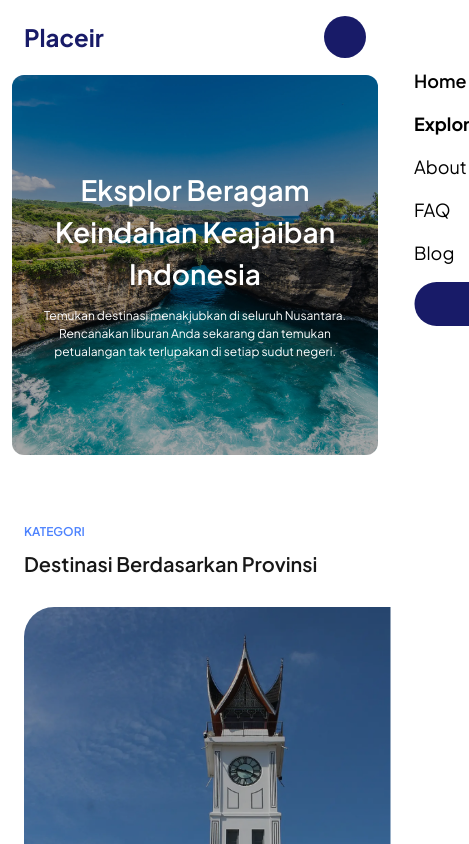
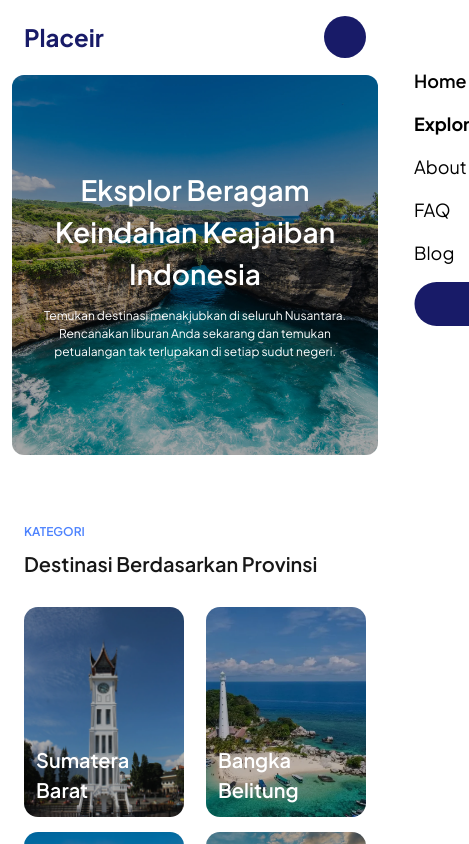
Before and after one commit to muamarzidan/Placeair, a React (Vite) app: page /explore in a window 390 px wide. Shown: the top 844 px of the page, 469 px wide, since content can reach past the window. Built offline with nearby package versions, Linux system fonts and the light colour scheme; some icons are missing.

Commit message:
feat: responisve explore page

```diff
--- /dev/null
+++ b/src/assets/css/pages/explore.css
@@ -0,0 +1,127 @@
+@media only screen and (max-width: 629px) {
+    #explore-card-province {
+        width: 270px !important;
+        height: 310px !important;
+    }
+}
+
+@media only screen and (max-width: 608px) {
+    #explore-card-province {
+        width: 260px !important;
+        height: 290px !important;
+    }
+}
+
+@media only screen and (max-width: 588px) {
+    #explore-card-province {
+        width: 250px !important;
+        height: 280px !important;
+    }
+}
+
+@media only screen and (max-width: 568px) {
+    #explore-card-province {
+        width: 240px !important;
+        height: 280px !important;
+    }
+}
+
+@media only screen and (max-width: 548px) {
+    #explore-card-province {
+        width: 230px !important;
+        height: 280px !important;
+    }
+}
+
+@media only screen and (max-width: 548px) {
+    #explore-card-province {
+        width: 230px !important;
+        height: 280px !important;
+    }
+}
+
+@media only screen and (max-width: 528px) {
+    #explore-card-province {
+        width: 220px !important;
+        height: 260px !important;
+    }
+}
+
+@media only screen and (max-width: 528px) {
+    #explore-card-province {
+        width: 220px !important;
+        height: 260px !important;
+    }
+}
+
+@media only screen and (max-width: 508px) {
+    #explore-card-province {
+        width: 210px !important;
+        height: 260px !important;
+    }
+}
+
+@media only screen and (max-width: 488px) {
+    #explore-card-province {
+        width: 200px !important;
+        height: 250px !important;
+    }
+}
+
+@media only screen and (max-width: 467px) {
+    #explore-container-card {
+        gap: 15px !important;
+    }
+    #explore-card-province {
+        border-radius: 14px !important;
+    }
+}
+
+@media only screen and (max-width: 467px) {
+    #explore-card-province {
+        width: 190px !important;
+        height: 240px !important;
+    }
+}
+
+@media only screen and (max-width: 444px) {
+    #explore-card-province {
+        width: 180px !important;
+        height: 230px !important;
+    }
+}
+
+@media only screen and (max-width: 425px) {
+    #explore-card-province {
+        width: 170px !important;
+        height: 220px !important;
+    }
+}
+
+@media only screen and (max-width: 403px) {
+    #explore-card-province {
+        width: 160px !important;
+        height: 210px !important;
+    }
+}
+
+@media only screen and (max-width: 388px) {
+    #explore-card-province {
+        width: 150px !important;
+        height: 190px !important;
+    }
+}
+
+@media only screen and (max-width: 362px) {
+    #explore-card-province {
+        width: 140px !important;
+        height: 180px !important;
+    }
+}
+
+@media only screen and (max-width: 342px) {
+    #explore-card-province {
+        width: 130px !important;
+        height: 170px !important;
+    }
+}
--- a/src/pages/explore/index.jsx
+++ b/src/pages/explore/index.jsx
@@ -9,6 +9,7 @@ import useDebounceSearch from "../../hooks/debounce";
 import dataDestination from "../../api/destionation";
 import dataProvince from "../../api/province";
 import formatPrice from "../../utils/rupiahFormatter";
+import "../../assets/css/pages/explore.css";
 
 
 const categories = ["Semua", "Alam", "Sejarah", "Kesenian"];
@@ -95,10 +96,10 @@ export default function ExplorePage() {
                             Destinasi Berdasarkan Provinsi
                         </h3>
                         {/* Province data area */}
-                        <div className="flex flex-wrap items-center justify-between w-full h-auto gap-5 pt-5">
+                        <div id="explore-container-card" className="flex flex-wrap items-center justify-between w-full h-auto gap-5 pt-5 xl:pt-5 xl:gap-5 md:justify-between">
                             {dataProvince.map((data, index) => (
                                 <Link to={`/explore/${data.province}`} key={index}>
-                                    <div className="relative w-[445px] h-[460px] max-w-[445px] max-h-[460px] rounded-[30px] overflow-hidden">
+                                    <div id="explore-card-province" className="relative w-[500px] h-[500px] max-w-[280px] max-h-[320px] sm:max-w-[290px] sm:max-h-[320px] md:max-w-[315px] md:max-h-[350px] xl:max-w-[400px] xl:max-h-[430px] 2xl:max-w-[430px] 2xl:max-h-[460px] rounded-[20px] xl:rounded-[30px] overflow-hidden">
                                         <div
                                             className="absolute inset-0 bg-center bg-cover brightness-75"
                                             style={{
@@ -107,8 +108,8 @@ export default function ExplorePage() {
                                                 backgroundPosition: "center",
                                             }}
                                         />
-                                        <div className="relative z-10 flex items-end w-full h-full p-5">
-                                            <h4 className="text-6xl font-semibold text-white">
+                                        <div className="relative z-10 flex items-end w-full h-full p-3 sm:p-5">
+                                            <h4 className="text-2xl font-semibold text-white sm:text-3xl md:text-5xl xl:text-6xl">
                                                 {data.province}
                                             </h4>
                                         </div>
@@ -118,20 +119,20 @@ export default function ExplorePage() {
                         </div>
                     </div>
                 </section>
-                <section id="jelajah" className="w-full h-auto pt-10 pb-20">
+                <section id="jelajah" className="w-full h-auto pb-20">
                     <div className="container flex flex-col items-center w-full h-auto gap-1 item">
-                        <h4 className="font-semibold text-[24px] text-secondary text-center">
+                        <h4 className="font-semibold text-sm sm:text-lg md:text-[24px] text-secondary text-center">
                             JELAJAHI TEMPAT IMPIAN ANDA
                         </h4>
-                        <h3 className="text-6xl font-semibold text-center text-thridly">
+                        <h3 className="text-2xl font-semibold text-center sm:text-4xl md:text-6xl text-thridly">
                             Temukan Destinasi Sesuai Keinginan Anda
                         </h3>
                         {/* Select category area */}
-                        <ul className="flex w-auto h-auto gap-3 pt-4 text-white">
+                        <ul className="flex w-auto h-auto gap-3 pt-4 text-white sm:gap-5">
                             {categories.map((category) => (
                                 <li
                                     key={category}
-                                    className={`px-5 py-2 font-semibold rounded-full cursor-pointer ${categoryType === category
+                                    className={`px-4 sm:px-6 py-2 font-semibold rounded-full cursor-pointer text-sm sm:text-xl md:text-3xl ${categoryType === category
                                             ? "bg-primary text-white"
                                             : "bg-[#F4F4F4] text-fourly"
                                         }`}
@@ -144,7 +145,7 @@ export default function ExplorePage() {
                         {/* Search destination area */}
                         <div className="flex justify-center w-full h-auto pt-8">
                             <Search
-                                className="w-full h-auto pr-2 text-3xl text-[#6F706F] placeholder-[#6F706F] outline-none px-9 py-5 peer bg-[#f4f4f4] rounded-full"
+                                className="w-full h-auto pr-2 sm:text-2xl 2xl:text-3xl text-[#6F706F] placeholder-[#6F706F] outline-none sm:px-7 2xl:px-9 sm:py-4 2xl:py-5 bg-[#f4f4f4] rounded-full"
                                 type="text"
                                 id="search"
                                 placeholder="Cari destinasi..."
```
